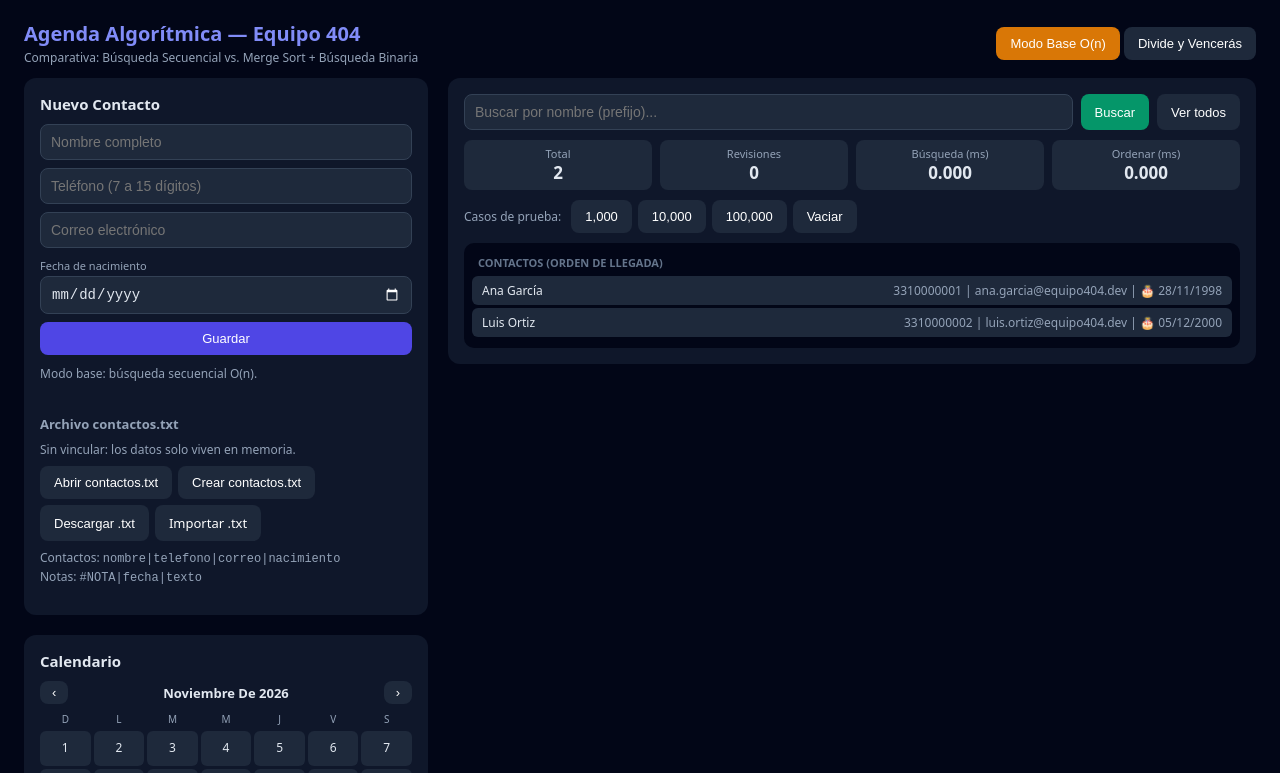
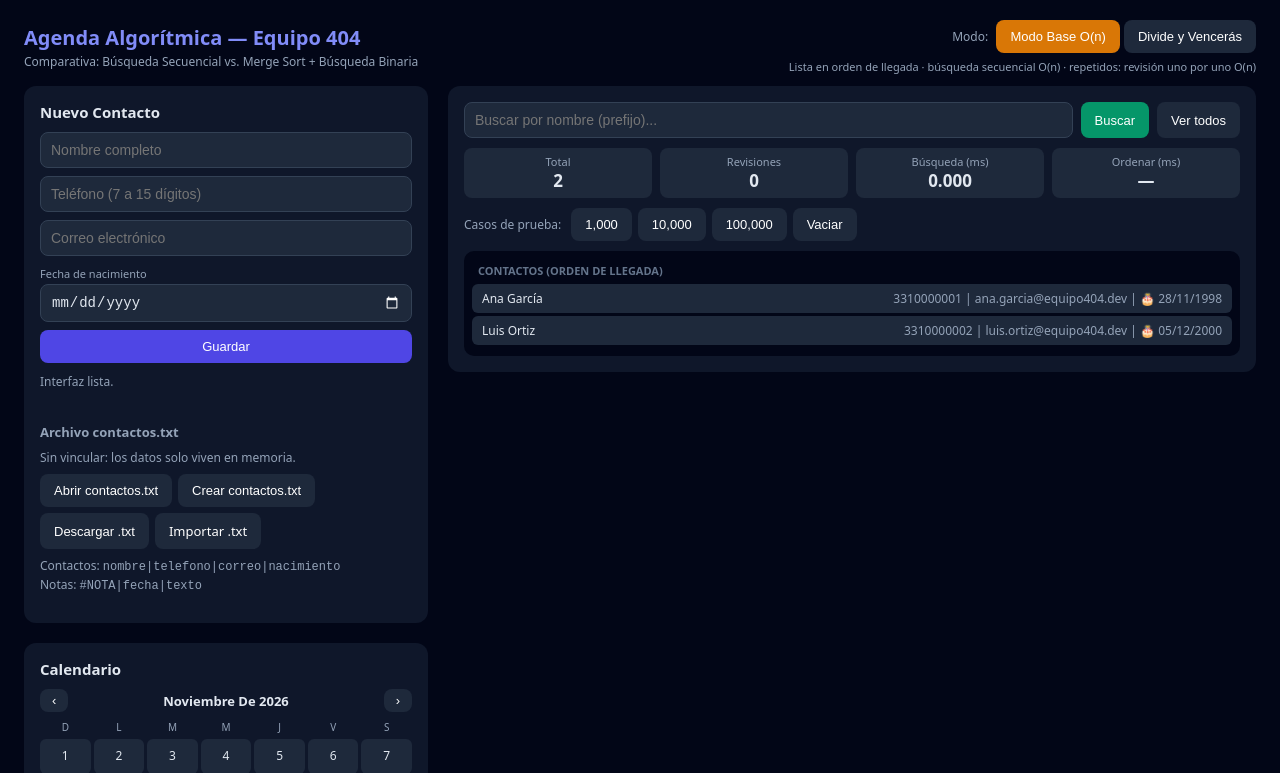
Before and after one commit to CUCEI404/AgendaConctactos, a plain HTML site: page index.html in a window 1280 px wide. Both pictures are taken after a click on the button "Modo Base O(n)". Shown: the top 773 px of the page. Drawn offline with Linux system fonts and the light colour scheme.

Commit message:
Mejora el selector de modo y repite la búsqueda al cambiar de modo (closes #15)

```diff
--- a/index.html
+++ b/index.html
@@ -26,6 +26,9 @@ button:hover,label.btn:hover{filter:brightness(1.2)}
 .verde{background:var(--green)}
 .modo.base{background:var(--amber)}
 .modo.dyv{background:var(--indb)}
+.selector{text-align:right}
+.selector small{font-size:12px;color:var(--mut);margin-right:4px}
+#modoInfo{font-size:11px;color:var(--mut);margin-top:6px}
 #estado{font-size:12px;color:var(--mut);margin:10px 0;min-height:32px}
 #estado.error{color:var(--red)}
 .fila-btn{display:flex;flex-wrap:wrap;gap:6px}
@@ -77,9 +80,11 @@ button:hover,label.btn:hover{filter:brightness(1.2)}
     <h1>Agenda Algorítmica — Equipo 404</h1>
     <p>Comparativa: Búsqueda Secuencial vs. Merge Sort + Búsqueda Binaria</p>
   </div>
-  <div>
-    <button id="btnBase" class="modo base">Modo Base O(n)</button>
-    <button id="btnDyv" class="modo">Divide y Vencerás</button>
+  <div class="selector" role="group" aria-label="Modo de la agenda">
+    <small>Modo:</small>
+    <button id="btnBase" class="modo base" aria-pressed="true">Modo Base O(n)</button>
+    <button id="btnDyv" class="modo" aria-pressed="false">Divide y Vencerás</button>
+    <div id="modoInfo"></div>
   </div>
 </header>
 
@@ -310,8 +315,8 @@ function cargarCaso(n) {
   const ms = performance.now() - t0;
   S.handle = null; infoArchivo();
   $("inBuscar").value = ""; $("labPasos").hidden = true;
-  $("mRev").textContent = "0"; $("mMs").textContent = "0.000"; $("mSort").textContent = "0.000";
-  refrescar(); pintarCalendario();
+  $("mRev").textContent = "0"; $("mMs").textContent = "0.000";
+  pintarModo(); refrescar(); pintarCalendario();
   msg(n ? `Caso de prueba: ${fmt(n)} contactos generados en ${ms.toFixed(1)} ms (solo en memoria; usa Descargar .txt para guardarlo).`
         : "Agenda vacía.");
 }
@@ -448,11 +453,26 @@ function refrescar() {
   const ctl = control();
   mostrarLista(ctl.lista(), ctl.titulo);
 }
+const INFO_MODO = {
+  BASE: "Lista en orden de llegada · búsqueda secuencial O(n) · repetidos: revisión uno por uno O(n)",
+  DYV: "Merge Sort O(n log n) (una vez) · búsqueda binaria O(log n) · repetidos: Set O(1)"
+};
+function pintarModo() {
+  for (const [id, modo, clase] of [["btnBase", "BASE", " base"], ["btnDyv", "DYV", " dyv"]]) {
+    const activo = S.modo === modo;
+    $(id).className = "modo" + (activo ? clase : "");
+    $(id).setAttribute("aria-pressed", activo);
+  }
+  $("modoInfo").textContent = INFO_MODO[S.modo];
+  $("mSort").textContent = S.modo === "DYV" && !S.sucio ? S.sortMs.toFixed(3) : "—";
+}
 function cambiarModo(m) {
+  if (m === S.modo) return;
   S.modo = m;
-  $("btnBase").className = "modo" + (m === "BASE" ? " base" : "");
-  $("btnDyv").className = "modo" + (m === "DYV" ? " dyv" : "");
+  pintarModo();
+  if (norm($("inBuscar").value)) return buscar();
   $("labPasos").hidden = true;
+  $("mRev").textContent = "0"; $("mMs").textContent = "0.000";
   refrescar();
   msg(m === "BASE" ? "Modo base: búsqueda secuencial O(n)." : "Modo DyV: Merge Sort O(n log n) + búsqueda binaria O(log n).");
 }
@@ -627,6 +647,7 @@ $("form").addEventListener("submit", async ev => {
 // Contactos de ejemplo del proyecto original
 agregar([crear("Ana García", "3310000001", "ana.garcia@equipo404.dev", "1998-11-28"),
          crear("Luis Ortiz", "3310000002", "luis.ortiz@equipo404.dev", "2000-12-05")]);
+pintarModo();
 refrescar();
 pintarCalendario();
 </script>
```
